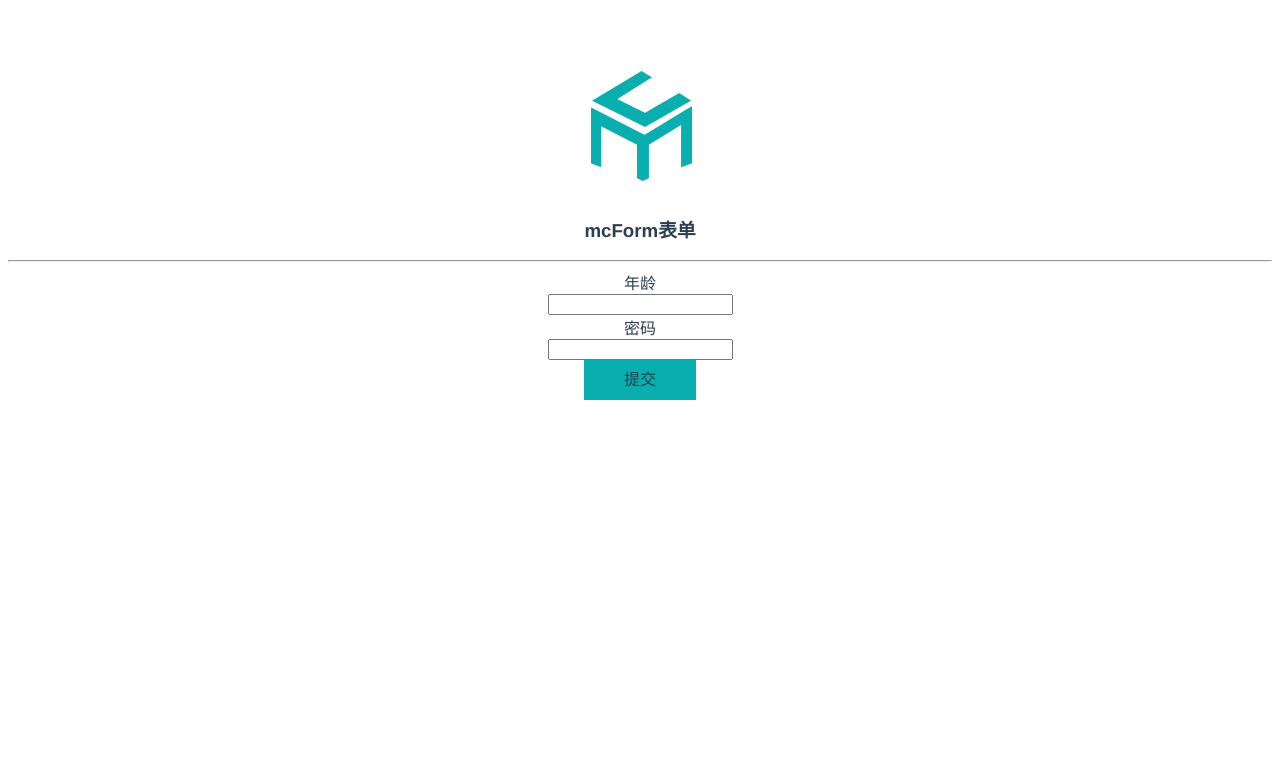
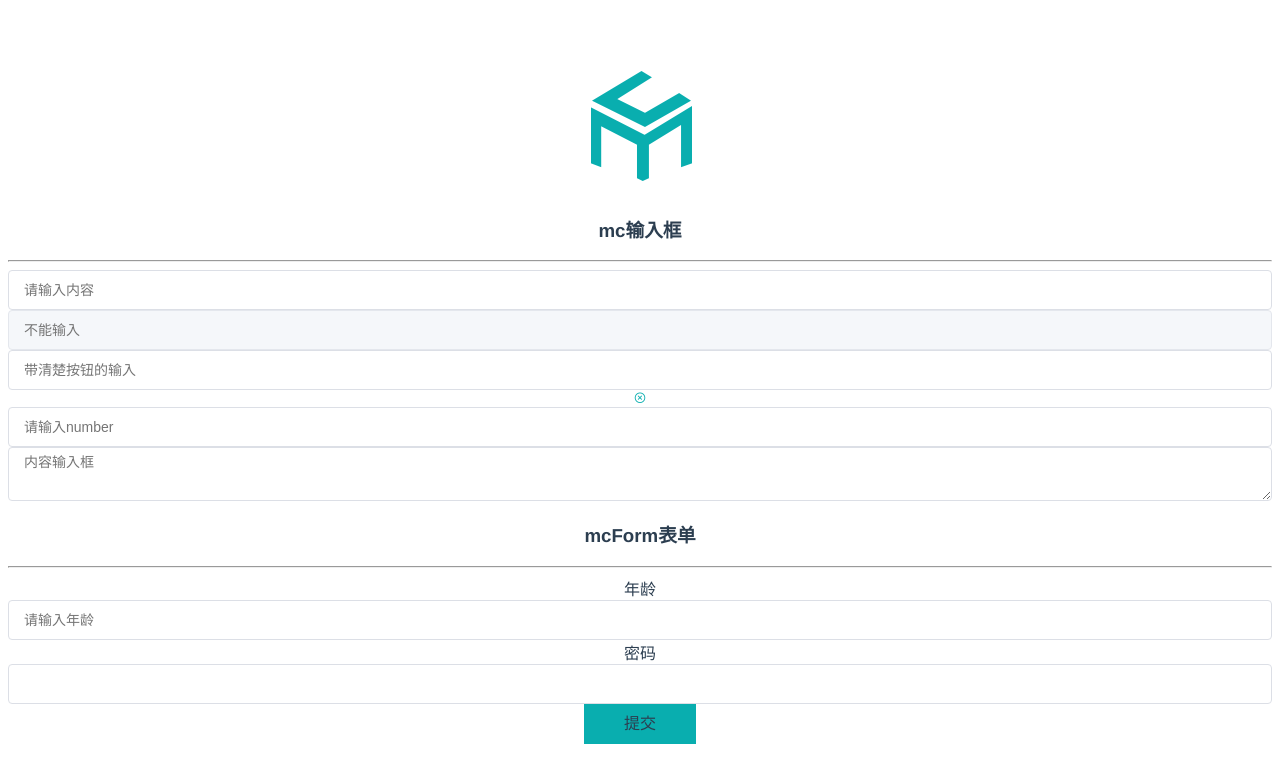
Before and after one commit to minchao920917/mch-ui, a Vue app: page / in a window 1280 px wide. Shown: the top 782 px of the page. Built offline with nearby package versions, Linux system fonts and the light colour scheme.

Commit message:
输入框

```diff
--- a/examples/components/formTest/formTest.vue
+++ b/examples/components/formTest/formTest.vue
@@ -1,37 +1,77 @@
 <template>
   <div>
+    <h3>mc输入框</h3>
+    <hr />
+    <mc-input
+      v-model="input1"
+      type="text"
+      autocomplete="off"
+      placeholder="请输入内容"
+    ></mc-input>
+    <mc-input
+      v-model="input2"
+      type="text"
+      :disabled="true"
+      autocomplete="off"
+      placeholder="不能输入"
+    ></mc-input>
+    <mc-input
+      v-model="input3"
+      type="text"
+      :clearable="true"
+      autocomplete="off"
+      placeholder="带清楚按钮的输入"
+    ></mc-input>
+    <mc-input
+      v-model="input4"
+      type="number"
+      autocomplete="off"
+      placeholder="请输入number"
+    ></mc-input>
+    <mc-input
+      v-model="input5"
+      type="textarea"
+      autocomplete="off"
+      placeholder="内容输入框"
+    ></mc-input>
     <h3>mcForm表单</h3>
-    <hr>
+    <hr />
     <mc-form :model="ruleForm" :rules="rules" ref="mcForm">
       <mc-form-item prop="age" label="年龄">
-        <mc-input v-model="ruleForm.age" type="text"></mc-input>
+        <mc-input
+          v-model="ruleForm.age"
+          type="text"
+          autocomplete="new-password"
+          placeholder="请输入年龄"
+        ></mc-input>
       </mc-form-item>
       <mc-form-item prop="pass" label="密码">
-        <mc-input v-model="ruleForm.pass" type="password"></mc-input>
+        <mc-input
+          v-model="ruleForm.pass"
+          type="password"
+          autocomplete="new-password"
+        ></mc-input>
       </mc-form-item>
       <mc-form-item>
         <mc-btn type="primary" @click="submitForm('mcForm')">提交</mc-btn>
       </mc-form-item>
     </mc-form>
-
   </div>
 </template>
 
 <script>
-
 export default {
-
   data() {
     var checkAge = (rule, value, callback) => {
       if (!value) {
-          return callback(new Error('年龄不能为空'));
+        return callback(new Error("年龄不能为空"));
       }
       setTimeout(() => {
         if (!Number.isInteger(value)) {
-            callback(new Error('请输入数字值'));
+          callback(new Error("请输入数字值"));
         } else {
           if (value < 18) {
-              callback(new Error('必须年满18岁'));
+            callback(new Error("必须年满18岁"));
           } else {
             callback();
           }
@@ -39,57 +79,60 @@
       }, 1000);
     };
     var validatePass = (rule, value, callback) => {
-        if (value === '') {
-          callback(new Error('请输入密码'));
+      if (value === "") {
+        callback(new Error("请输入密码"));
       } else {
-          if (this.ruleForm.checkPass !== '') {
-            this.$refs.ruleForm.validateField('checkPass');
+        if (this.ruleForm.checkPass !== "") {
+          this.$refs.ruleForm.validateField("checkPass");
         }
         callback();
       }
     };
     var validatePass2 = (rule, value, callback) => {
-        if (value === '') {
-          callback(new Error('请再次输入密码'));
+      if (value === "") {
+        callback(new Error("请再次输入密码"));
       } else if (value !== this.ruleForm.pass) {
-          callback(new Error('两次输入密码不一致!'));
+        callback(new Error("两次输入密码不一致!"));
       } else {
         callback();
       }
     };
     return {
+      input: "",
+      input1: "",
+      input2: "",
+      input3: "",
+      input4: "",
+      input5: "",
+      input6: "",
+      input7: "",
+      input8: "",
       ruleForm: {
-          pass: '',
-          checkPass: '',
-          age: ''
+        pass: "",
+        checkPass: "",
+        age: "",
       },
       rules: {
-          pass: [
-            { validator: validatePass, trigger: 'blur' }
-          ],
-          checkPass: [
-            { validator: validatePass2, trigger: 'blur' }
-          ],
-          age: [
-            { validator: checkAge, trigger: 'blur' }
-          ]
-        }
+        pass: [{ validator: validatePass, trigger: "blur" }],
+        checkPass: [{ validator: validatePass2, trigger: "blur" }],
+        age: [{ validator: checkAge, trigger: "blur" }],
+      },
     };
   },
   methods: {
     submitForm(formName) {
       this.$refs[formName].validate((valid) => {
         if (valid) {
-            alert('submit!');
+          alert("submit!");
         } else {
-            console.log('error submit!!');
+          console.log("error submit!!");
           return false;
         }
       });
     },
     resetForm(formName) {
       this.$refs[formName].resetFields();
-      }
-    }
-  }
+    },
+  },
+};
 </script>
--- a/packages/input/src/input.vue
+++ b/packages/input/src/input.vue
@@ -1,6 +1,48 @@
 <template>
-  <div>
-    <input @input="onInput" :value="value" v-bind="$attrs" />
+  <div
+    :class="[
+      type === 'textarea' ? 'mc-textarea' : 'mc-input',
+      {
+        'is-disabled': inputDisabled,
+        'mc-input--prefix': $slots.prefix,
+        'mc-input--suffix': $slots.suffix,
+      },
+    ]"
+  >
+    <!-- 前置元素 -->
+    <div class="mc-input-prefix" v-if="$slots.prefix">
+      <slot name="prefix"></slot>
+    </div>
+
+    <input
+      v-if="type !== 'textarea'"
+      class="mc-input_inner"
+      @input="onInput"
+      :value="value"
+      :disabled="inputDisabled"
+      :type="type"
+      v-bind="$attrs"
+    />
+    <textarea
+      v-else
+      class="mc-textarea_inner"
+      @input="onInput"
+      ref="textarea"
+      v-bind="$attrs"
+      :disabled="inputDisabled"
+    >
+    </textarea>
+    <mc-icon
+      class="mc-input_clear"
+      v-if="showClear"
+      :icon="'delete'"
+      @click="clear"
+    ></mc-icon>
+    <!-- @mousedown.prevent -->
+    <!-- 后置元素 -->
+    <div class="mc-input-suffix" v-if="$slots.suffix">
+      <slot name="suffix"></slot>
+    </div>
   </div>
 </template>
 
@@ -9,9 +51,29 @@ export default {
   name: "McInput",
   inheritAttrs: false, //关闭属性传递
   props: {
+    type: {
+      type: String,
+      default: "text",
+    },
     value: {
       type: String,
       default: "",
+    },
+    disabled: {
+      type: Boolean,
+      default: false,
+    },
+    clearable: {
+      type: Boolean,
+      default: false,
+    },
+  },
+  computed: {
+    inputDisabled() {
+      return this.disabled;
+    },
+    showClear() {
+      return this.clearable && !this.disabled;
     },
   },
   methods: {
@@ -19,6 +81,84 @@ export default {
       this.$emit("input", e.target.value);
       this.$parent.$emit("validate");
     },
+    clear() {
+      console.log("value", this.value);
+      this.$emit("input", "");
+      // this.$emit("change", "");
+      // this.$emit("clear");
+    },
   },
 };
 </script>
+<style lang="scss" scoped>
+@import "./../../scss/global.scss";
+.mc-input {
+  position: relative;
+  font-size: 14px;
+  display: inline-block;
+  width: 100%;
+  .mc-input_inner {
+    background-color: $white;
+    background-image: none;
+    border-radius: 4px;
+    border: 1px solid $borderColor;
+    box-sizing: border-box;
+    color: $wordColor;
+    display: inline-block;
+    font-size: inherit;
+    height: 40px;
+    line-height: 1;
+    outline: none;
+    padding: 0 15px;
+    transition: border-color 0.2s cubic-bezier(0.645, 0.045, 0.355, 1);
+    width: 100%;
+    &:focus {
+      outline: none;
+      border-color: $default;
+    }
+  }
+}
+.mc-input.is-disabled {
+  .mc-input_inner {
+    background-color: $disabledBgColor;
+    border-color: $disabledBdColor;
+    color: $disabledWdColor;
+    cursor: not-allowed;
+  }
+}
+
+/** textarea样式 */
+.mc-textarea {
+  display: inline-block;
+  width: 100%;
+  vertical-align: bottom;
+  font-size: 14px;
+  .mc-textarea_inner {
+    display: block;
+    resize: vertical;
+    padding: 5px 15px;
+    line-height: 1.5;
+    box-sizing: border-box;
+    width: 100%;
+    font-size: inherit;
+    color: $wordColor;
+    background-color: $white;
+    background-image: none;
+    border: 1px solid $borderColor;
+    border-radius: 4px;
+    transition: border-color 0.2s cubic-bezier(0.645, 0.045, 0.355, 1);
+    &:focus {
+      outline: none;
+      border-color: $default;
+    }
+  }
+}
+.mc-textarea.is-disabled {
+  .mc-textarea_inner {
+    background-color: $disabledBgColor;
+    border-color: $disabledBdColor;
+    color: $disabledWdColor;
+    cursor: not-allowed;
+  }
+}
+</style>
--- a/packages/loading/index.js
+++ b/packages/loading/index.js
@@ -2,6 +2,6 @@ import McLoading from './src/loading.vue'
 // 为组件提供 install 方法，供组件对外按需引入
 // 所有组件，必须具有 install，才能使用 Vue.use()
 McLoading.install = Vue => {
-  Vue.component(McLoading.name, McRow)
+  Vue.component(McLoading.name, McLoading)
 }
 export default McLoading
--- a/packages/scss/global.scss
+++ b/packages/scss/global.scss
@@ -8,3 +8,10 @@ $success:#5cb85c;
 $info: #337ab7;
 $warning:#f0ad4e;
 $danger:#d9534f;
+
+$borderColor:#dcdfe6;
+$wordColor:#606266;
+
+$disabledBgColor:#f5f7fa;
+$disabledBdColor:#e4e7ed;
+$disabledWdColor:#c0c4cc;
```
Lines whose indentation alone changed are shown as unchanged.
